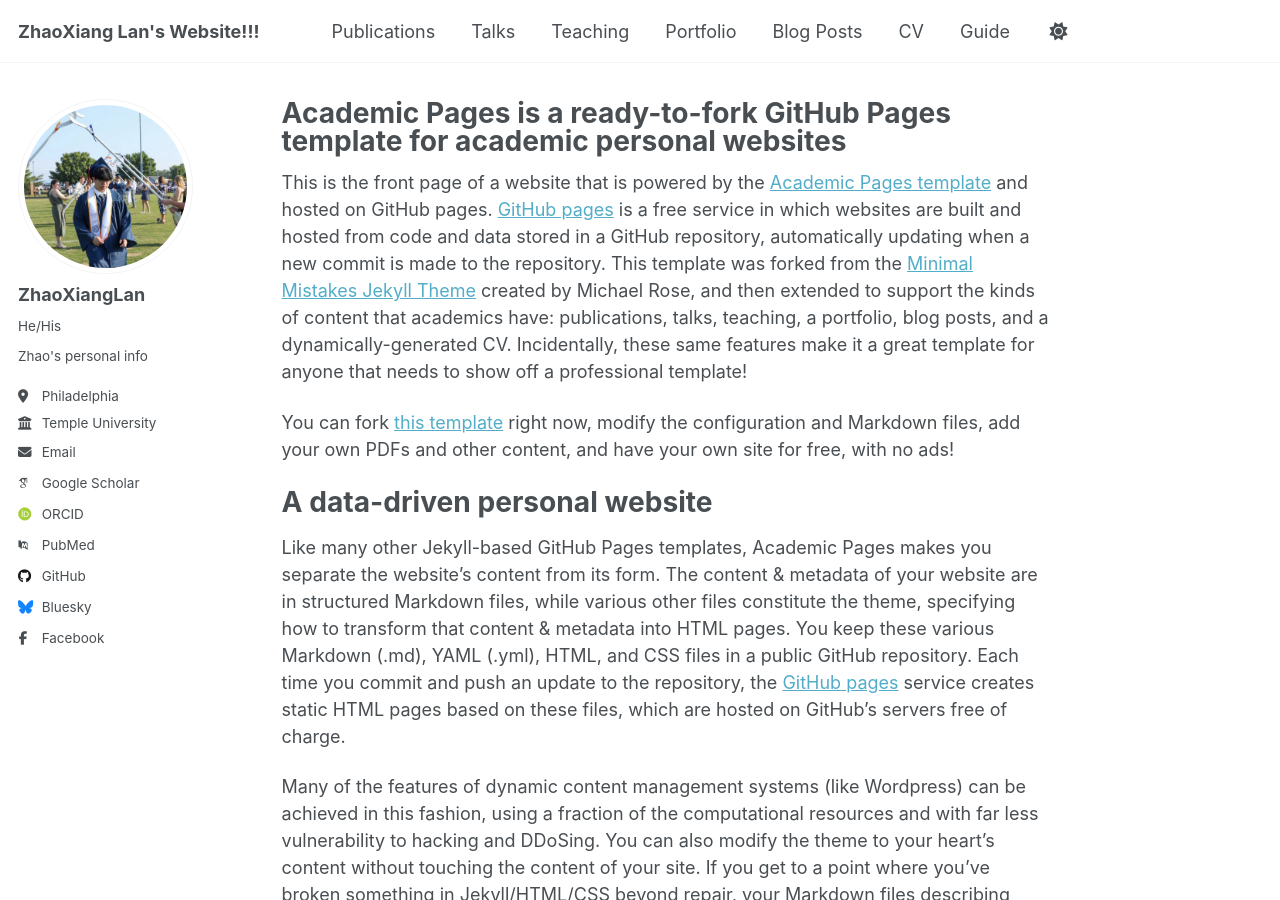
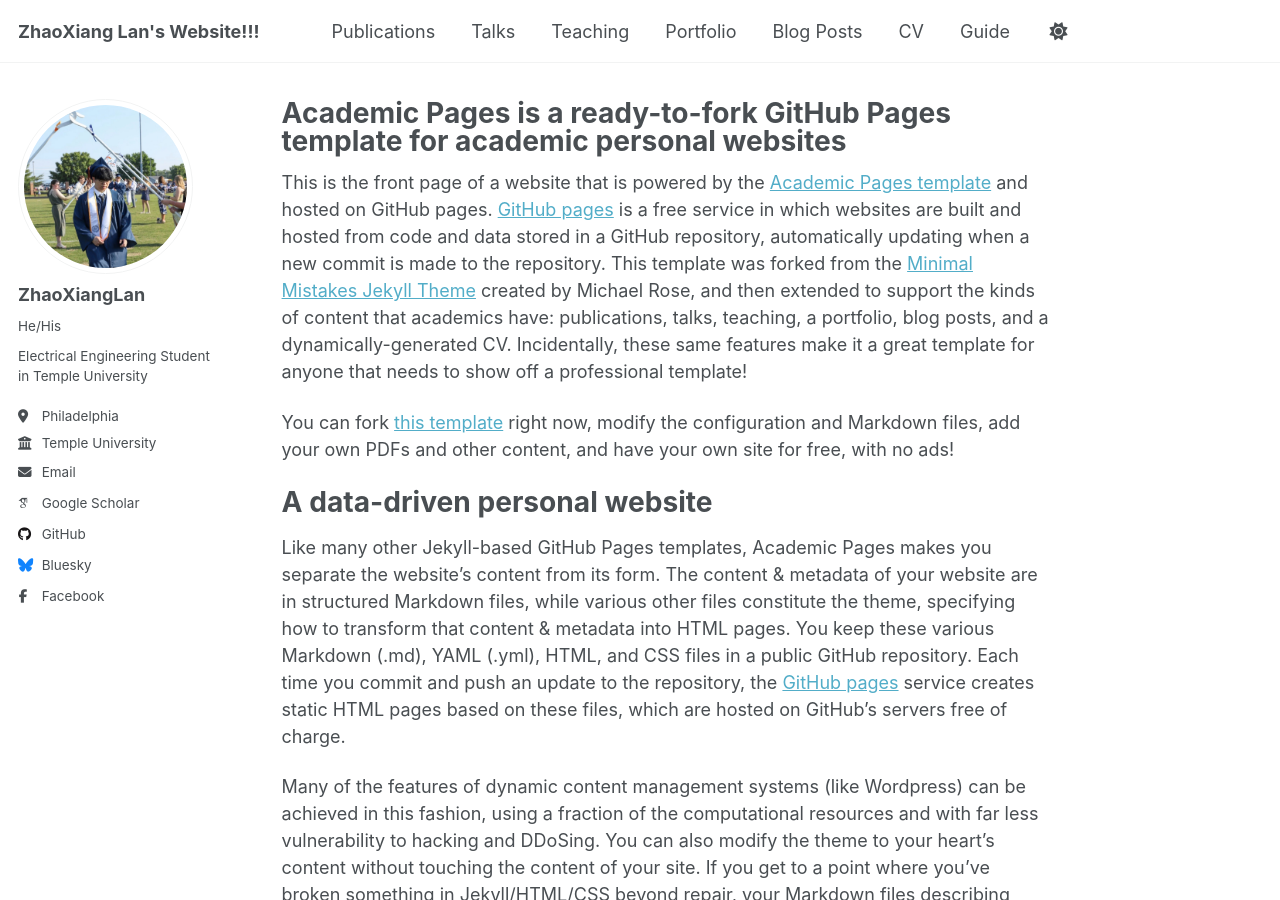
Before and after one commit to ZhaoXiangLan/ZhaoXiangLan.github.io, a Jekyll site: the page built from _pages/about.md, in a window 1280 px wide and 900 px high. Built offline with Jekyll 4.4.1, drawn with Linux system fonts in a browser that asks for light colours; some web fonts are replaced; a script that is not in the unit is left out; some of the changed lines change nothing that is shown.

Commit message:
Update _config.yml
update the sidebar

```diff
--- a/_config.yml
+++ b/_config.yml
@@ -26,7 +26,7 @@
   avatar           : "photo.jpg"
   name             : "ZhaoXiangLan"
   pronouns         : "He/His"
-  bio              : "Zhao's personal info"
+  bio              : "Electrical Engineering Student in Temple University"
   location         : "Philadelphia"
   employer         : "Temple University"
   uri              : # URL
@@ -38,9 +38,9 @@
   googlescholar    : "https://scholar.google.com/citations?user=PS_CX0AAAAAJ"
   inspire-hep      : # URL
   impactstory      : # URL
-  orcid            : "http://orcid.org/yourorcidurl"
+  orcid            :
   semantic         : # URL
-  pubmed           : "https://www.ncbi.nlm.nih.gov/pubmed/?term=john+snow"
+  pubmed           :
   researchgate     : # URL
   scopus           : # URL
 
```
